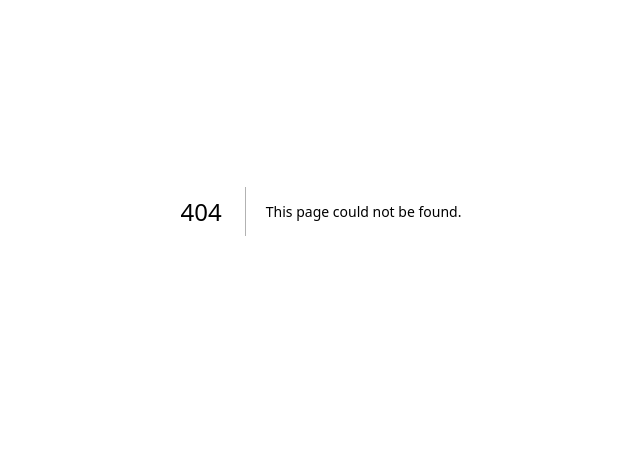
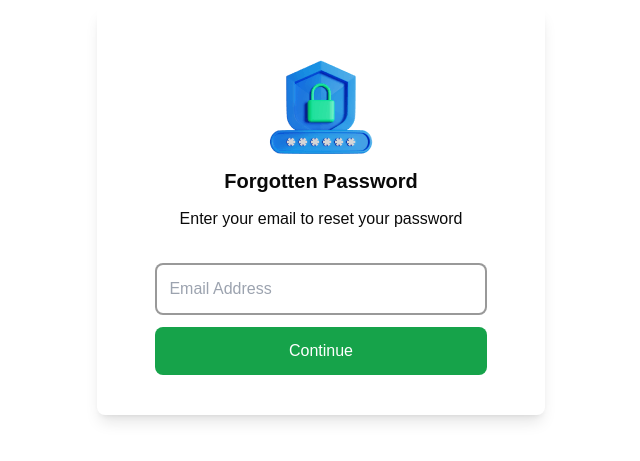
Before and after one commit to illumia-by-ice/admin, a Next.js app: page /forgotten-password in a window 1280 px wide. Before the commit this address had no page. Shown: the part 189-650 px from the top of the page, without its empty margins (319-959 px from the left). Built offline with nearby package versions, Linux system fonts and the light colour scheme.

Commit message:
added forgotten password page

```diff
--- /dev/null
+++ b/src/app/forgotten-password/page.tsx
@@ -0,0 +1,28 @@
+import { Google } from "iconsax-react";
+import React from "react";
+
+const Page = () => {
+  return (
+    <div className="w-full h-screen flex justify-center items-center">
+      <div className="w-full md:w-[60%] lg:w-[50%] xl:w-[35%] shadow-lg rounded-lg p-10 flex flex-col items-center">
+        <img src="/images/img-auth-login.png" alt="" />
+        <h1 className="text-center text-xl font-semibold">Forgotten Password</h1>
+        <p className="mt-3">Enter your email to reset your password</p>
+        <div className="w-full">
+          <form className="mt-8 flex flex-col items-center w-full gap-3">
+            <input
+              type="email"
+              name="email"
+              id="email"
+              placeholder="Email Address"
+              className="p-3 border-2 w-[90%] outline-none rounded-lg border-black/40"
+            />
+            <button type="submit" className="w-[90%] p-3 text-white bg-green-600 rounded-lg">Continue</button>
+          </form>
+          </div>
+      </div>
+    </div>
+  );
+};
+
+export default Page;
--- a/src/app/login/page.tsx
+++ b/src/app/login/page.tsx
@@ -27,7 +27,7 @@ const Page = () => {
 
             <button type="submit" className="w-[90%] p-3 text-white bg-green-600 rounded-lg">Login</button>
           </form>
-          <a href="forgotten-password"><p className="text-sm text-gray-500 text-right mt-3">Forgotten Password?</p></a>
+          <a href="/forgotten-password"><p className="text-sm text-gray-500 text-right mt-3">Forgotten Password?</p></a>
           <a href="https://6z3n7bx4-7000.euw.devtunnels.ms/api/auth/google" className="flex justify-center"><button className="mt-3 w-[90%] p-3 text-green-600 bg-white rounded-lg flex items-center justify-center gap-3 border-2 border-green-600"><Google size="26" color="#16a34a"/><span>Continue with Google</span></button></a>
         </div>
       </div>
```
